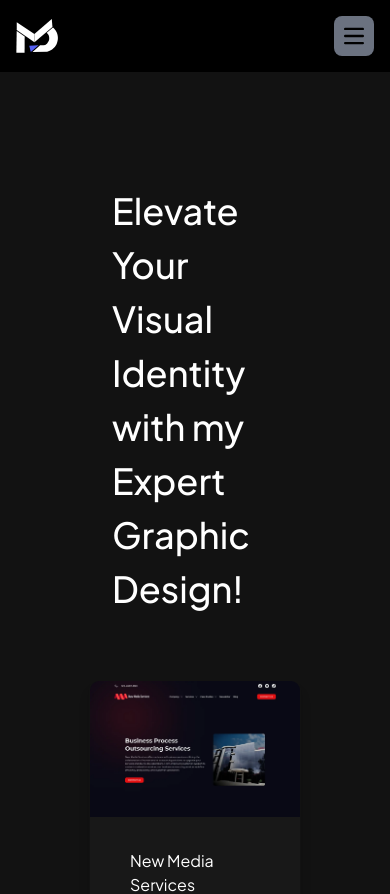
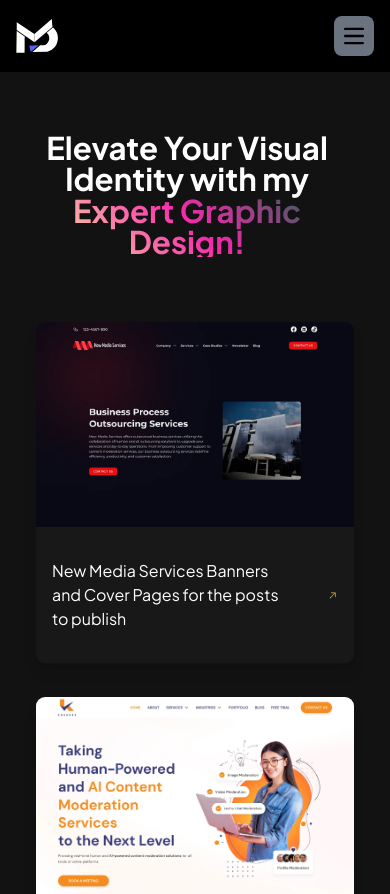
Before and after one commit to MarjonDoping/marj_portfolio, a React (Vite) app in the folder marjportfolio/marj-portfolio/: page /graphicDesigns in a window 390 px wide. Shown: the top 894 px of the page. Built offline with nearby package versions, Linux system fonts and the light colour scheme; a web font is replaced by a local one.

Commit message:
mobile responsiveness

```diff
--- a/marjportfolio/marj-portfolio/src/Page/HeroPageGraphics.jsx
+++ b/marjportfolio/marj-portfolio/src/Page/HeroPageGraphics.jsx
@@ -4,13 +4,20 @@ import { NoOutlinedButton } from "../components/Button";
 
 const HeroPageGraphics = () => {
   return (
-    <div className="max-w-screen-m bg-primaryBlack p-24 ">
+    <div className="max-w-screen-m bg-primaryBlack p-4 ">
       <div className="bg-primaryBlack ">
         <div className="max-w-screen-lg mx-auto p-4">
           <div className="flex items-center justify-between">
             <div className="w-full pr-4">
-              <h2 className="text-mh4 font-medium text-white">
-                Elevate Your Visual Identity with my Expert Graphic Design!
+              <h2 className="text-mh3 md:text-mh7 font-bold leading-none text-center mt-7  text-white">
+                Elevate Your Visual Identity with my <span  style={{
+                  display: "inline-block",
+                  backgroundImage:
+                    "linear-gradient(227deg, #9DE8EE 2.39%, #1A6350 2.41%, #F829AD 48.1%, #FBF1A0 95.67%)",
+                  WebkitBackgroundClip: "text",
+                  backgroundClip: "text",
+                  color: "transparent",
+                }}>Expert Graphic Design!</span>
               </h2>
             </div>
           </div>
@@ -20,7 +27,7 @@ const HeroPageGraphics = () => {
         <Link to="https://newmediaservices.com.au/blog/" className="custom-card flex-1 max-w-xs md:max-w-md lg:max-w-lg rounded overflow-hidden shadow-lg m-4">
           <img className="w-full" src="/images/NMS.webp" alt="Card image" />
           <div className="px-4 py-4 flex flex-col justify-between items-center bg-secondaryBlack">
-            <div className="px-6 py-4 flex flex-col justify-between items-center bg-secondaryBlack">
+            <div className="px-0 py-4 flex flex-col justify-between items-center bg-secondaryBlack">
               <div className=" flex items-center justify-end ">
                 <p className="text-white text-base justify-end items-center mr-8">
                   New Media Services Banners and Cover Pages for the posts to publish
--- a/marjportfolio/marj-portfolio/src/Page/OffersPage.jsx
+++ b/marjportfolio/marj-portfolio/src/Page/OffersPage.jsx
@@ -11,7 +11,7 @@ import { Link } from "react-router-dom";
 const OffersPage = () => {
   return (
     <>
-      <div className="bg-cover bg-center py-8 px-8 sm:py-12 md:py-16 lg:py-24">
+      <div className="bg-cover bg-center py-8 px-8 sm:py-8 md:py-16 lg:py-24">
         <div >
           <div className="flex justify-center items-center">
             <PrimaryChip>
@@ -27,7 +27,7 @@ const OffersPage = () => {
             social media marketing, and project management, I'm here to offer
             customized solutions to meet your requirements.
           </p>
-          <div className="flex flex-wrap justify-center gap-4 items-center mx-auto p-4">
+          <div className="flex flex-wrap justify-center gap-4 items-center mx-auto ">
             <MainCard className="mb-4 sm:mb-0 sm:mr-4 lg:mr-8">
               <Link to="/webDesign">
                 <span>
--- a/marjportfolio/marj-portfolio/src/Page/WebDesignHeroPage.jsx
+++ b/marjportfolio/marj-portfolio/src/Page/WebDesignHeroPage.jsx
@@ -34,7 +34,7 @@ const WebDesignHeroPage = () => {
               >
                 Build{" "}
               </span>{" "}
-              your <br /> Website website <br /> now on Figma!
+              your <br />website <br /> now on Figma!
             </h1>
           </div>
 
--- a/marjportfolio/marj-portfolio/src/Page/WordpressHeroPage.jsx
+++ b/marjportfolio/marj-portfolio/src/Page/WordpressHeroPage.jsx
@@ -13,16 +13,16 @@ const WordpressHeroPage = () => {
     <div className="flex max-w-screen-lg flex-wrap justify-center items-center bg-cover bg-black bg-center mx-auto  font-plus jakarta sans " style={{ backgroundImage: `url(/images/bg1.webp)` }}>
       {/* Left Column */}
       <div className="w-1/2  pl-100">
-        <div className="px-8">
+        <div className="px-2">
 
-          <h1 className="text-mh1 items-center text-white font-bold mb-4 leading-none ">"Ready to <span style={{
+        <h1 className="text-mh3 md:text-mh7 font-bold leading-none mb-8  text-white">Ready to <span style={{
         display: 'inline-block',
         backgroundImage: 'linear-gradient(142deg, #002268 2.02%, #A1D3FF 110.76%)',
         WebkitBackgroundClip: 'text',
         backgroundClip: 'text',
         color: 'transparent'
 
-      }}>Elevate Your Website?</span> With Wordpress" </h1>
+      }}>Elevate Your Website?</span> With Wordpress </h1>
 
 
         </div>
--- a/marjportfolio/marj-portfolio/src/Page/WordpressWebsites.jsx
+++ b/marjportfolio/marj-portfolio/src/Page/WordpressWebsites.jsx
@@ -70,7 +70,7 @@ const WordpressWebsite = () => {
         );
 
   return (
-    <div className="bg-cover bg-center bg-repeat bg-white p-12">
+    <div className="bg-cover bg-center bg-repeat bg-white ">
       <div className="flex pt-6 max-w-screen-lg mx-auto px-12">
         <select
           className="bg-white rounded-lg  text-primaryBlack p-4"
@@ -89,7 +89,7 @@ const WordpressWebsite = () => {
         {/* Your content */}
       </div>
 
-      <div className="grid grid-cols-2 gap-8 max-w-screen-lg mx-auto py-12 px-12">
+      <div className="grid grid-cols-1 sm:grid-cols-2 gap-8 max-w-screen-lg mx-auto py-8 px-8">
         {/* Cards */}
         {filteredCards.map((card) => (
           <div
--- a/marjportfolio/marj-portfolio/src/components/NavBar.jsx
+++ b/marjportfolio/marj-portfolio/src/components/NavBar.jsx
@@ -128,7 +128,7 @@ const NavBar = () => {
     </svg>
   </button>
   {isDropdownOpen && (
-                <div className="fixed justify-center top-16 left-0 w-full bg-primaryBlack text-white py-12 px-3 mt-1 rounded shadow-lg z-50">
+    <div className="fixed justify-center top-16 left-0 w-full bg-primaryBlack text-white py-12 px-2 mt-1 rounded shadow-lg z-50">
       <div className="flex flex-row max-w-screen-lg mx-auto items-center justify-between">
         <div className="w-1/3">
           <ul>
@@ -208,7 +208,7 @@ const NavBar = () => {
             </svg>
           </p>
         </div>
-                    <div className="w-1/3">
+        <div className="w-1/3 md:block hidden">
           <img
             src="/images/prototyping.webp"
             alt="Image 1"
@@ -219,6 +219,7 @@ const NavBar = () => {
     </div>
   )}
 </li>
+
             <li>
               <Link
                 to="/contactPage"
```
Also changed, not shown: marjportfolio/marj-portfolio/src/Page/ContactHeroPage.jsx (+6 -22 lines). Lines whose indentation alone changed are shown as unchanged.
